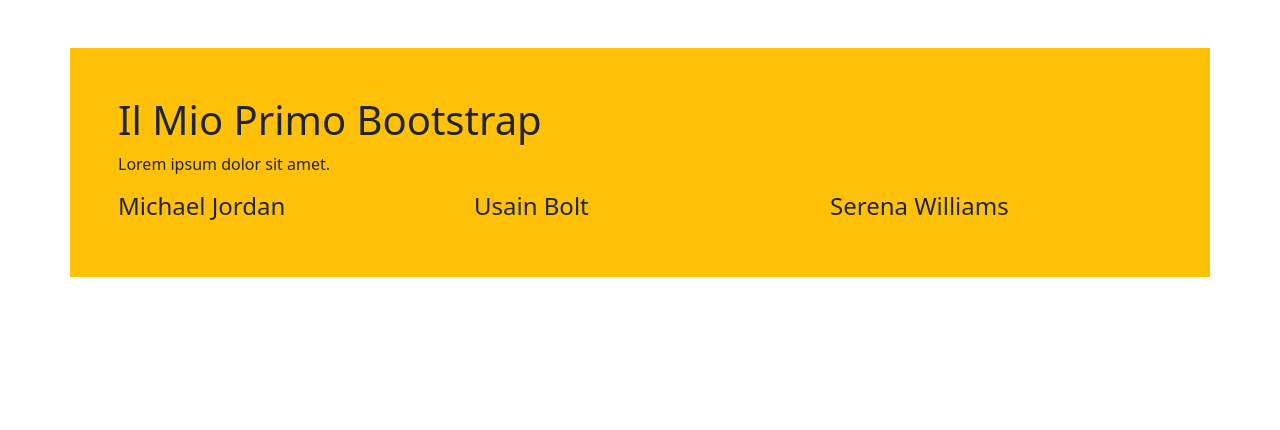
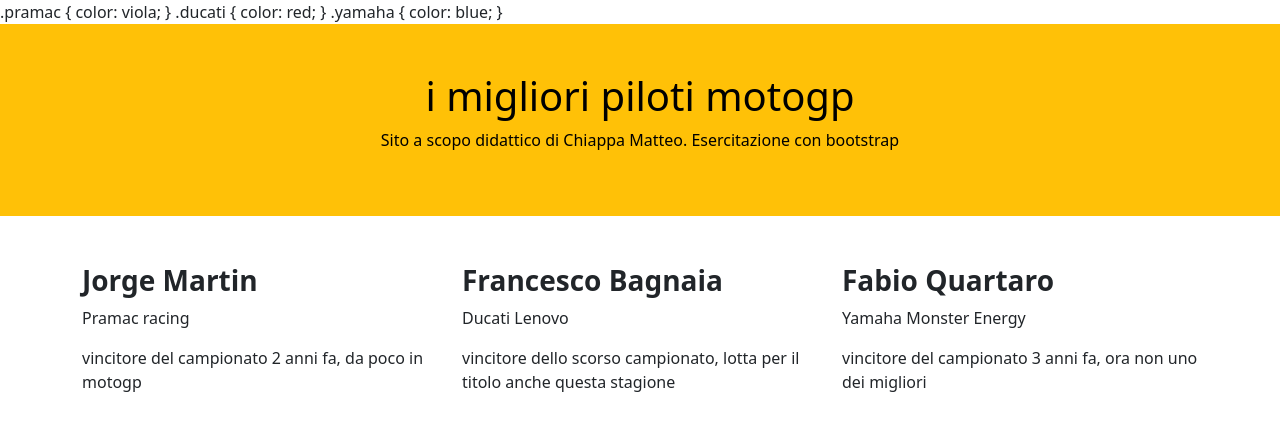
Before and after one commit to aledeca4/aledeca4.github.io, a plain HTML site: page bootstrap.html in a window 1280 px wide. Drawn offline with nearby package versions, Linux system fonts and the light colour scheme.

Commit message:
Update bootstrap.html

```diff
--- a/bootstrap.html
+++ b/bootstrap.html
@@ -8,21 +8,42 @@
     <script src="https://cdn.jsdelivr.net/npm/bootstrap@5.3.3/dist/js/bootstrap.bundle.min.js"></script>
 </head>
 <body>
-    <div class="container p-5 my-5 bg-warning text-dark">
-        <h1>Il Mio Primo Bootstrap</h1>
-        <p>Lorem ipsum dolor sit amet.</p>
+    .pramac {
+      color: viola;
+    }
 
-        <div class="row">
-            <div class="col">
-                <h4>Michael Jordan</h4>
-            </div>
-            <div class="col">
-                <h4>Usain Bolt</h4>
-            </div>
-            <div class="col">
-                <h4>Serena Williams</h4>
-            </div>
-        </div>
+    .ducati {
+      color: red;
+    }
+
+    .yamaha {
+      color: blue;
+    }
+
+  </style>
+<body>
+
+<div class="container-fluid p-5 bg-warning text-black text-center">
+  <h1>i migliori piloti motogp</h1>
+  <p>Sito a scopo didattico di Chiappa Matteo. Esercitazione con bootstrap</p>
+</div>
+
+<div class="container mt-5">
+  <div class="row">
+    <div class="col-sm-4">
+      <h3 class="bulls"><b>Jorge Martin</b></h3>
+      <p class="bulls">Pramac racing</p>
+      <p> vincitore del campionato 2 anni fa, da poco in motogp</p>
     </div>
-</body>
-</html>
+    <div class="col-sm-4">
+      <h3 class="lakers"><b>Francesco Bagnaia</b></h3>
+      <p class="lakers">Ducati Lenovo</p>
+      <p>vincitore dello scorso campionato, lotta per il titolo anche questa stagione</p>
+    </div>
+    <div class="col-sm-4">
+      <h3 class="LA"><b>Fabio Quartaro</b></h3>
+      <p class="LA">Yamaha Monster Energy</p>
+      <p>vincitore del campionato 3 anni fa, ora non uno dei migliori</p>
+    </div>
+  </div>
+</div>
```
